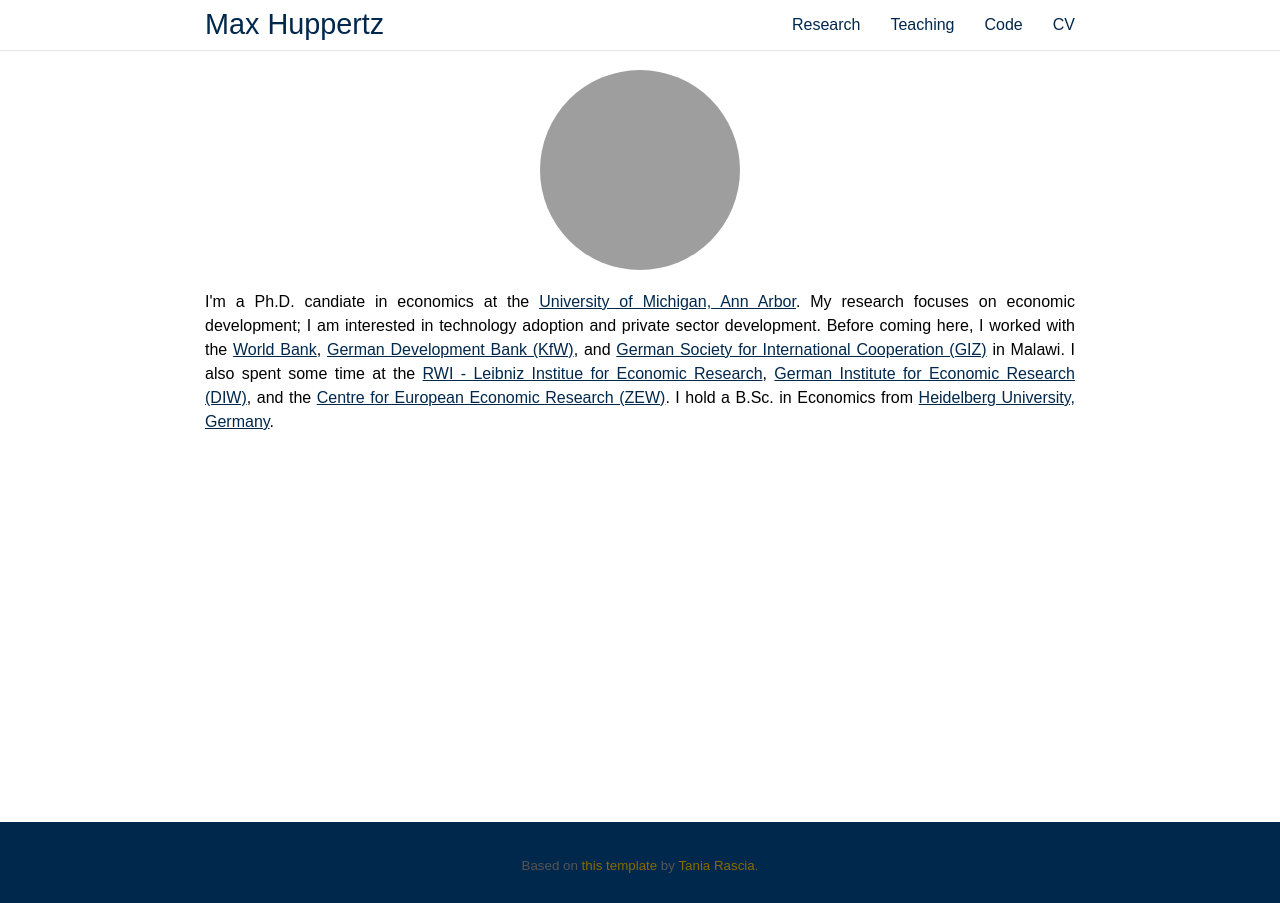
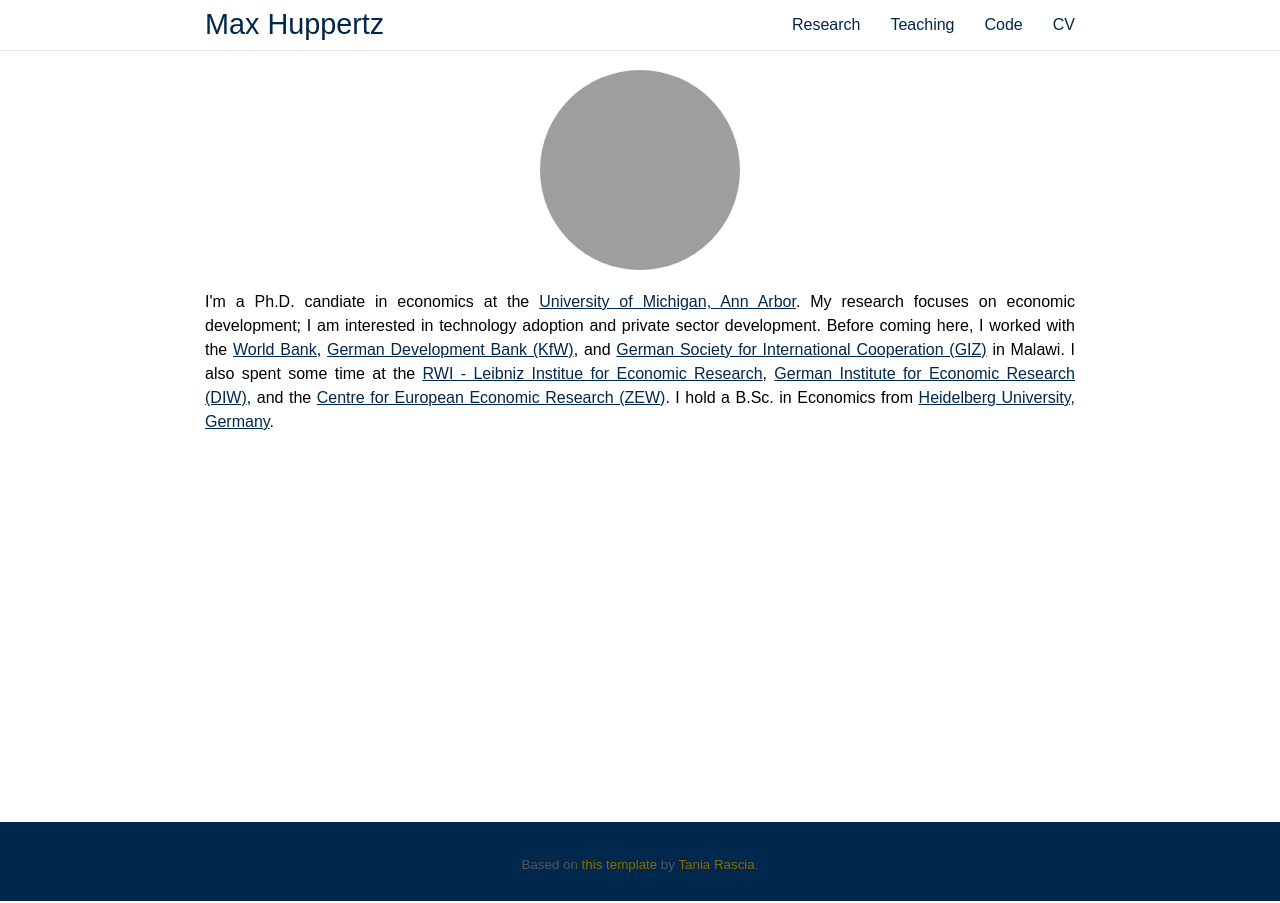
Before and after one commit to maxhuppertz/maxhuppertz.github.io, a Jekyll site: the page built from index.html, in a window 1280 px wide. Built offline with Jekyll 4.4.1, drawn with Linux system fonts in a browser that asks for light colours; nearby versions of some CDN libraries; grey boxes are pictures that could not be loaded.

```diff
--- a/_sass/_layout.scss
+++ b/_sass/_layout.scss
@@ -187,7 +187,7 @@
 footer {
 	background: $footer;
 	text-align: center;
-	padding: 27px;
+	padding: 26px;
 	color: $footer-color;
 	a,
 	a:visited {
```
